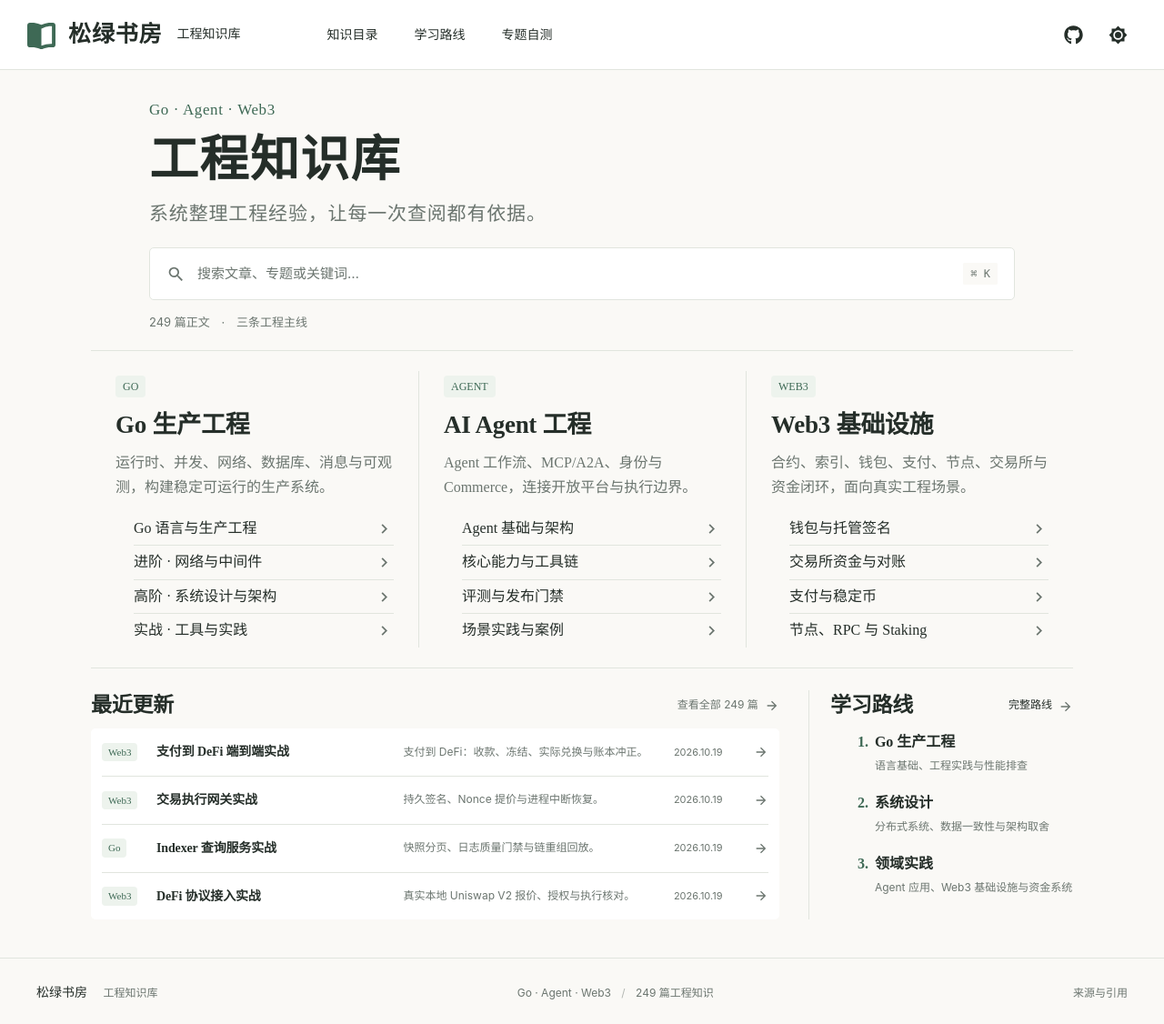
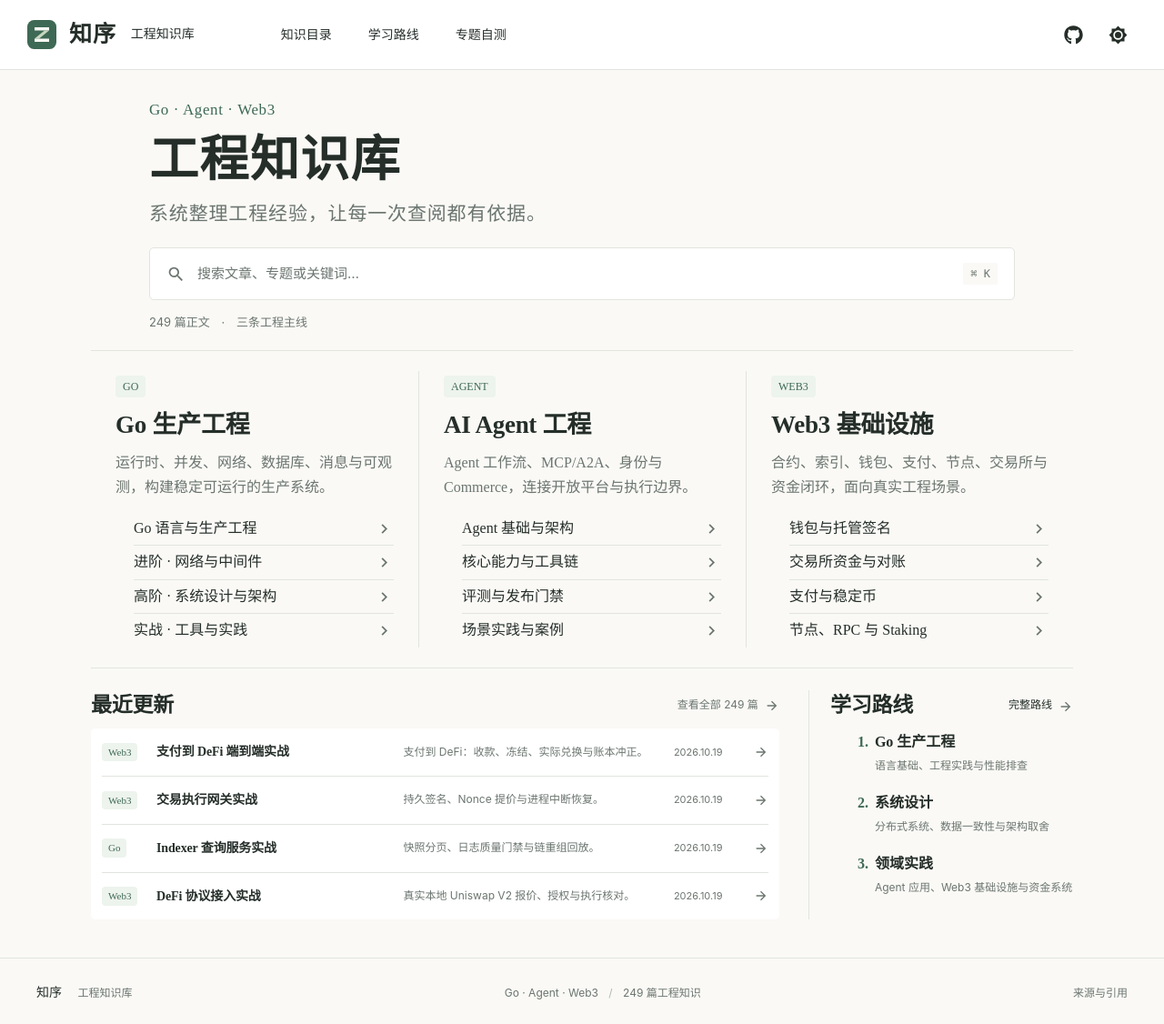
Before and after one commit to twodog-tt/Golang-development-manual, an MkDocs documentation site: the page built from docs/index.md, in a window 1280 px wide and 1126 px high. Shown: the whole window at 91% size. Built offline with MkDocs 1.6.1 and Material for MkDocs 9.7.7, drawn with Linux system fonts in a browser that asks for light colours.

Commit message:
feat(brand): rename knowledge library to Zhixu and add logo

```diff
--- a/docs/stylesheets/library.css
+++ b/docs/stylesheets/library.css
@@ -1,4 +1,4 @@
-/* 松绿书房 — the reading surface is shared by every Markdown article. */
+/* 知序 — the reading surface is shared by every Markdown article. */
 :root, [data-md-color-scheme="default"] {
   --library-paper: #faf9f6;
   --library-surface: #ffffff;
@@ -72,7 +72,7 @@ a:focus-visible, button:focus-visible, summary:focus-visible {
 .library-header .md-header__inner { min-height: 76px; gap: 0; padding: 0 30px; }
 .library-brand { display: inline-flex; align-items: center; gap: 14px; color: var(--library-ink); flex-shrink: 0; }
 .library-brand-icon { display: inline-flex; color: var(--library-green); }
-.library-brand-icon svg { width: 31px; height: 31px; fill: currentColor; }
+.library-brand-icon img { display: block; width: 32px; height: 32px; }
 .library-brand strong { font: 700 25px/1.2 var(--library-serif); letter-spacing: .035em; }
 .library-brand-subtitle { margin-left: 2px; font: 14px/1.4 var(--library-serif); }
 .library-topnav { display: flex; gap: 40px; align-items: center; margin-left: 95px; font-size: 14px; }
@@ -297,7 +297,7 @@ a:focus-visible, button:focus-visible, summary:focus-visible {
   html { scroll-padding-top: 90px; }
   .library-header .md-header__inner { min-height: 64px; padding: 0 10px; }
   .library-brand { gap: 9px; }
-  .library-brand-icon svg { width: 25px; height: 25px; }
+  .library-brand-icon img { width: 28px; height: 28px; }
   .library-brand strong { font-size: 22px; }
   .library-header-actions { margin-left: auto; gap: 0; }
   .library-header-actions .md-header__button { padding: 8px; }
--- a/mkdocs.yml
+++ b/mkdocs.yml
@@ -1,4 +1,4 @@
-site_name: Go · Agent · Web3 工程知识库
+site_name: 知序 · Go · Agent · Web3 工程知识库
 site_description: Go 生产工程、Web3 链上基建与资金链路、AI/Crypto Agent 控制面的开源工程知识库（249 篇）
 site_url: https://knowledgebase.wenyiapp.cn/
 repo_url: https://github.com/twodog-tt/Golang-development-manual
@@ -12,6 +12,8 @@ exclude_docs: |
 theme:
   name: material
   custom_dir: overrides
+  logo: assets/zhixu-logo.svg
+  favicon: assets/zhixu-logo.svg
   font: false
   language: zh
   palette:
--- a/overrides/main.html
+++ b/overrides/main.html
@@ -33,7 +33,7 @@
 {% block footer %}
   {% if not page or not page.is_homepage %}{{ super() }}{% endif %}
   <footer class="library-footer md-grid">
-    <a href="{{ nav.homepage.url | url }}">松绿书房 <span>工程知识库</span></a>
+    <a href="{{ nav.homepage.url | url }}">知序 <span>工程知识库</span></a>
     <span>Go · Agent · Web3 <span aria-hidden="true">/</span> {{ config.extra.library.count }} 篇工程知识</span>
     <a href="{{ 'sources/' | url }}">来源与引用</a>
   </footer>
--- a/overrides/partials/header.html
+++ b/overrides/partials/header.html
@@ -1,9 +1,9 @@
 <header class="md-header library-header" data-md-component="header">
   <nav class="md-header__inner md-grid" aria-label="主导航">
     <label class="md-header__button md-icon library-menu" for="__drawer" aria-label="打开知识目录">{% include ".icons/material/menu.svg" %}</label>
-    <a href="{{ nav.homepage.url | url }}" class="library-brand" aria-label="松绿书房 · 工程知识库首页" data-md-component="logo">
-      <span class="library-brand-icon">{% include ".icons/fontawesome/solid/book-open.svg" %}</span>
-      <strong>松绿书房</strong><span class="library-brand-subtitle">工程知识库</span>
+    <a href="{{ nav.homepage.url | url }}" class="library-brand" aria-label="知序 · 工程知识库首页" data-md-component="logo">
+      <span class="library-brand-icon" aria-hidden="true"><img src="{{ config.theme.logo | url }}" alt="" width="32" height="32"></span>
+      <strong>知序</strong><span class="library-brand-subtitle">工程知识库</span>
     </a>
     <div class="library-topnav">
       <a href="{{ 'topic-catalog/' | url }}" {% if page and page.file.src_uri == 'topic-catalog.md' %}aria-current="page"{% endif %}>知识目录</a>
```
Also changed, not shown: docs/assets/zhixu-logo.svg (added).
